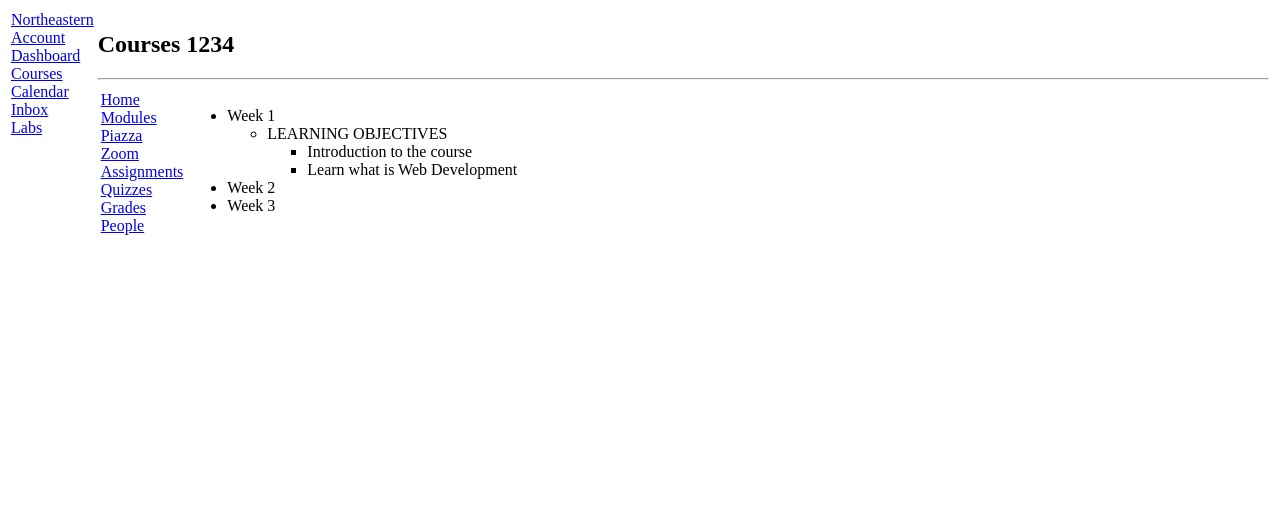
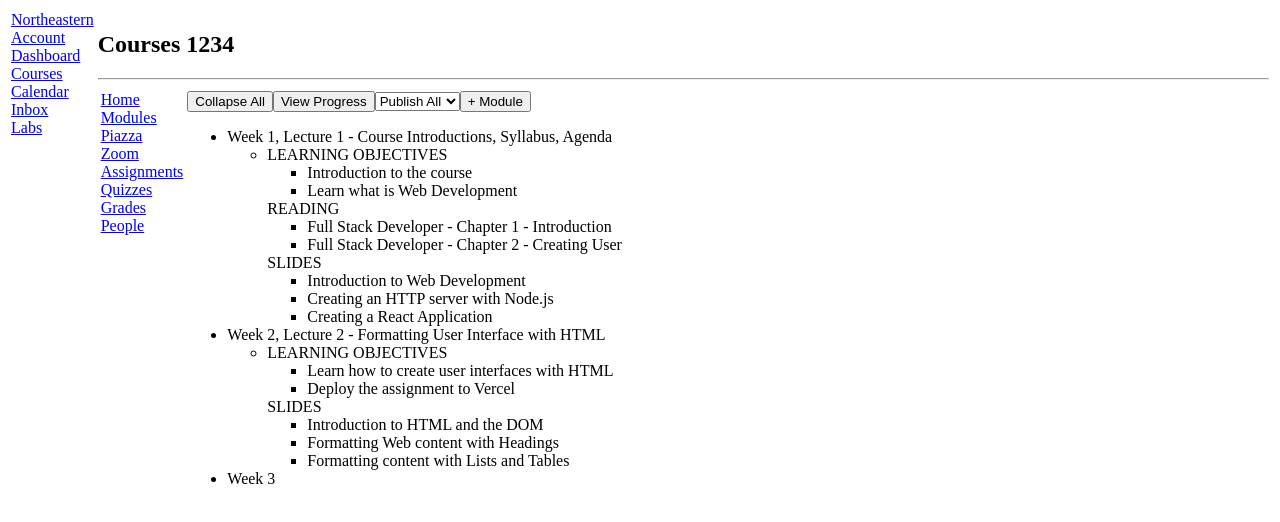
Before and after one commit to okurine/kambaz-next-js, a Next.js app: page /courses/1234/modules in a window 1280 px wide. Shown: the top 522 px of the page. Built offline with nearby package versions, Linux system fonts and the light colour scheme.

Commit message:
update module learning content

```diff
--- a/app/(kambaz)/courses/[cid]/modules/page.tsx
+++ b/app/(kambaz)/courses/[cid]/modules/page.tsx
@@ -2,9 +2,19 @@ export default function Modules() {
   return (
     <div>
       {/* Implement Collapse All button, View Progress button, etc. */}
+      <button id="wd-add-module-collapse-all">Collapse All</button>
+      <button id="wd-add-module-view-progress">View Progress</button>
+      <select id="wd-dropdown-publish">
+        <option value="PUBLISH">Publish</option>
+        <option selected value="PUBLISH-ALL">
+          Publish All
+        </option>
+      </select>
+      <button id="wd-add-module-add-module">+ Module</button>
       <ul id="wd-modules">
         <li className="wd-module">
-          <div className="wd-title">Week 1</div>
+          <div className="wd-title">Week 1, Lecture 1 - Course Introductions,
+            Syllabus, Agenda</div>
           <ul className="wd-lessons">
             <li className="wd-lesson">
               <span className="wd-title">LEARNING OBJECTIVES</span>
@@ -12,11 +22,43 @@ export default function Modules() {
                 <li className="wd-content-item">Introduction to the course</li>
                 <li className="wd-content-item">Learn what is Web Development</li>
               </ul>
+              <span className="wd-title">READING</span>
+              <ul className="wd-content">
+                <li className="wd-content-item">Full Stack Developer - Chapter 1
+                  - Introduction</li>
+                <li className="wd-content-item">Full Stack Developer - Chapter 2
+                  - Creating User</li>
+              </ul>
+              <span className="wd-title">SLIDES</span>
+              <ul className="wd-content">
+                <li className="wd-content-item">Introduction to Web Development</li>
+                <li className="wd-content-item">Creating an HTTP server with Node.js</li>
+                <li className="wd-content-item">Creating a React Application</li>
+              </ul>
             </li>
           </ul>
         </li>
         <li className="wd-module">
-          <div className="wd-title">Week 2</div>
+          <div className="wd-title">Week 2, Lecture 2 - Formatting User Interface with
+            HTML</div>
+          <ul className="wd-lessons">
+            <li className="wd-lesson">
+              <span className="wd-title">LEARNING OBJECTIVES</span>
+            </li>
+            <ul className="wd-content">
+                <li className="wd-content-item">Learn how to create user interfaces with
+                  HTML
+                </li>
+                <li className="wd-content-item">Deploy the assignment to Vercel</li>
+              </ul>
+              <span className="wd-title">SLIDES</span>
+              <ul className="wd-content">
+                <li className="wd-content-item">Introduction to HTML and the DOM</li>
+                <li className="wd-content-item">Formatting Web content with Headings</li>
+                <li className="wd-content-item">Formatting content with Lists and Tables
+                </li>
+              </ul>
+          </ul>
         </li>
         <li className="wd-module">
           <div className="wd-title">Week 3</div>
```
